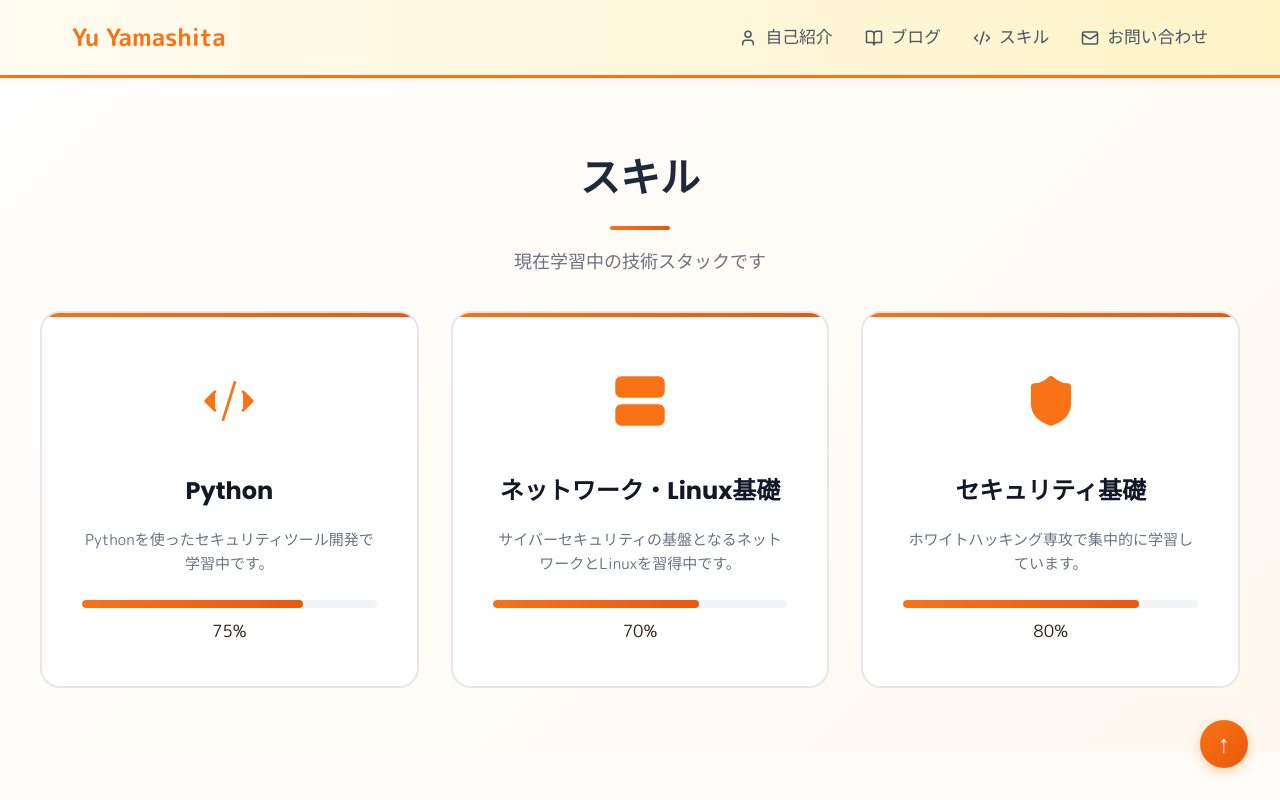
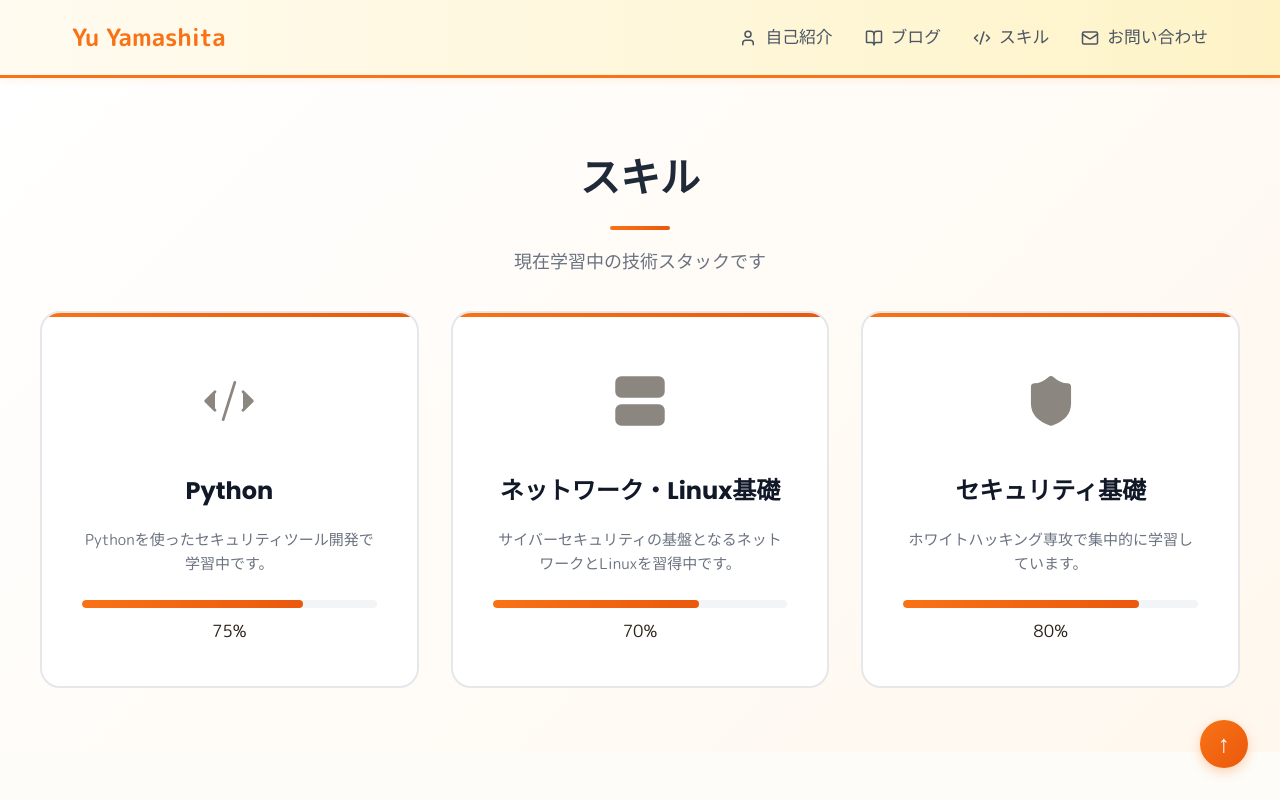
Before and after one commit to hattayu-05/react-next-portfolio, a Next.js app: page /skill in a window 1280 px wide. Shown: the top 800 px of the page. Built offline with nearby package versions, Linux system fonts and the light colour scheme; no server answers.

Commit message:
すべてのアイコンをシンプルなグレー系（#8b8680）に統一

```diff
--- a/app/components/Header.module.css
+++ b/app/components/Header.module.css
@@ -49,6 +49,9 @@
   transition: all 0.3s ease;
   position: relative;
 }
+.navIcon {
+  color: #8b8680;
+}
 
 .navLink::after {
   content: "";
--- a/app/page.module.css
+++ b/app/page.module.css
@@ -339,7 +339,7 @@
   width: 40px;
   height: 40px;
   margin-bottom: 1rem;
-  color: #f97316;
+  color: #8b8680;
   opacity: 0.8;
   transition: all 0.3s ease;
 }
--- a/app/skill/page.module.css
+++ b/app/skill/page.module.css
@@ -89,7 +89,7 @@
   display: flex;
   align-items: center;
   justify-content: center;
-  color: #f97316;
+  color: #8b8680;
   border: none;
   box-shadow: none;
   transition: all 0.4s ease;
@@ -100,7 +100,7 @@
 }
 
 .brandIcon {
-  color: #f97316;
+  color: #8b8680;
 }
 
 .skillIcon svg {
```
